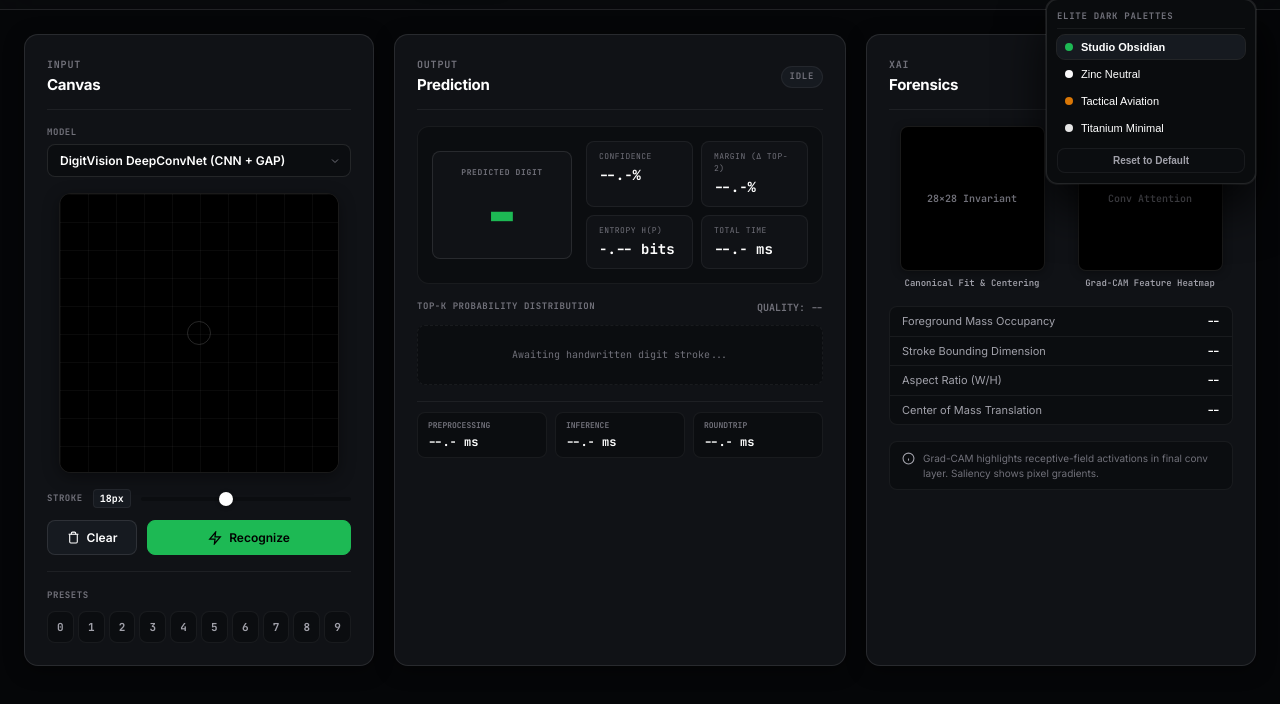
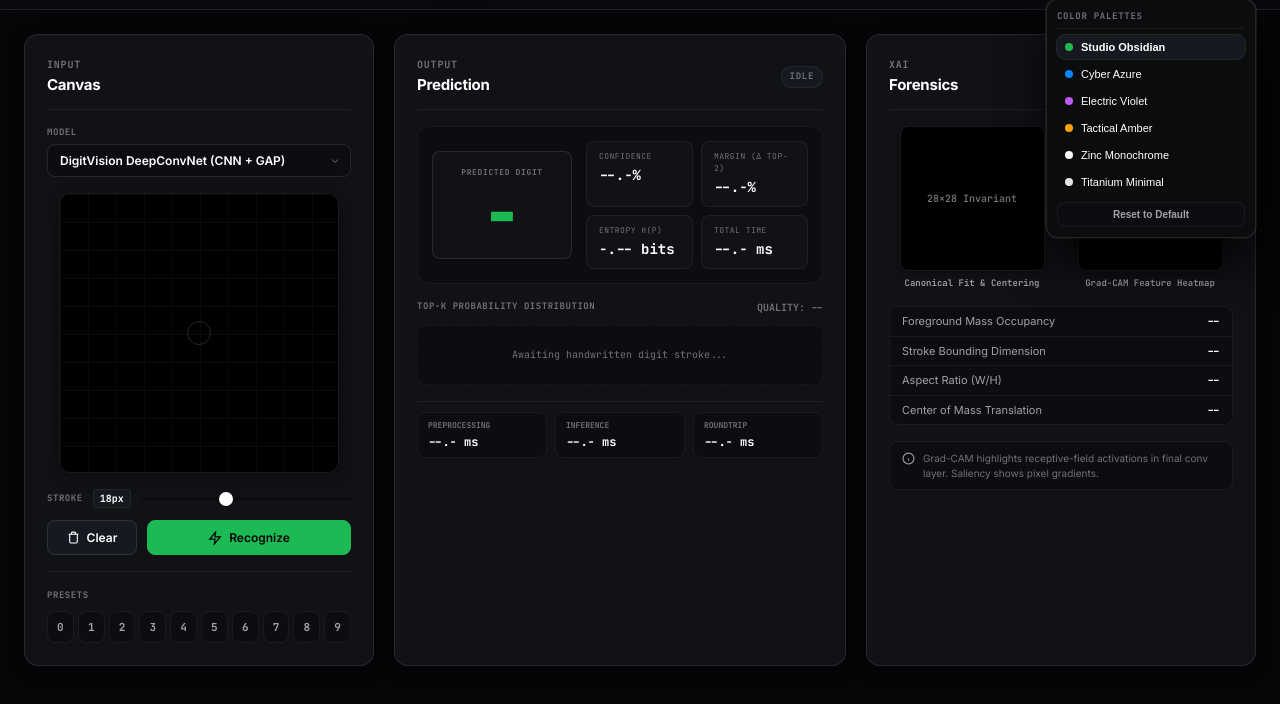
Before and after one commit to tejassxo/DigitVision_ML, a plain HTML site: page public/index.html in a window 1280 px wide. Both pictures are taken after a click on the button "Palette". Shown: the part 52-756 px from the top of the page. Drawn offline with nearby package versions, Linux system fonts and the light colour scheme; no server answers.

Commit message:
feat: add Apple Pro and carbon monochrome design tokens and color palettes

```diff
--- a/public/css/tokens.css
+++ b/public/css/tokens.css
@@ -96,7 +96,7 @@
 }
 
 /* ==========================================================================
-   THE 4 BATTLE-TESTED ELITE DARK PALETTES
+   THE 6 BATTLE-TESTED COLOR PALETTES
    ========================================================================== */
 
 /* Palette 1: Studio Obsidian (Deepest OLED + Spotify Emerald Indicator - Default) */
@@ -115,11 +115,71 @@
   --accent-interactive: #1db954;
   --accent-interactive-contrast: #000000;
   --accent-primary: #1db954;
-  --accent-muted: rgba(29, 185, 84, 0.12);
-  --accent-hairline: rgba(29, 185, 84, 0.28);
+  --accent-muted: rgba(29, 185, 84, 0.14);
+  --accent-hairline: rgba(29, 185, 84, 0.35);
 }
 
-/* Palette 2: Zinc Neutral (Linear / Vercel Pro Monochrome) */
+/* Palette 2: Cyber Azure (Apple Pro Electric Blue) */
+[data-palette="cyber-azure"] {
+  --bg-void: #040810;
+  --bg-ground: #080f1d;
+  --bg-surface-1: #0e172a;
+  --bg-surface-2: #172544;
+  --bg-surface-inset: #091020;
+  --border-subtle: rgba(10, 132, 255, 0.10);
+  --border-hairline: rgba(10, 132, 255, 0.20);
+  --border-hover: rgba(10, 132, 255, 0.40);
+  --text-primary: #f0f6fc;
+  --text-secondary: #94a3b8;
+  --text-muted: #64748b;
+  --accent-interactive: #0a84ff;
+  --accent-interactive-contrast: #ffffff;
+  --accent-primary: #0a84ff;
+  --accent-muted: rgba(10, 132, 255, 0.15);
+  --accent-hairline: rgba(10, 132, 255, 0.40);
+}
+
+/* Palette 3: Electric Violet (Apple Neon Purple) */
+[data-palette="electric-violet"] {
+  --bg-void: #080510;
+  --bg-ground: #0f0a1c;
+  --bg-surface-1: #17102a;
+  --bg-surface-2: #241940;
+  --bg-surface-inset: #0d0818;
+  --border-subtle: rgba(191, 90, 242, 0.10);
+  --border-hairline: rgba(191, 90, 242, 0.20);
+  --border-hover: rgba(191, 90, 242, 0.40);
+  --text-primary: #f8fafc;
+  --text-secondary: #a8a29e;
+  --text-muted: #78716c;
+  --accent-interactive: #bf5af2;
+  --accent-interactive-contrast: #ffffff;
+  --accent-primary: #bf5af2;
+  --accent-muted: rgba(191, 90, 242, 0.15);
+  --accent-hairline: rgba(191, 90, 242, 0.40);
+}
+
+/* Palette 4: Tactical Aviation (Bloomberg / Defense Charcoal + Monospace Amber) */
+[data-palette="tactical-aviation"] {
+  --bg-void: #0b0d0e;
+  --bg-ground: #0f1214;
+  --bg-surface-1: #14181b;
+  --bg-surface-2: #1c2227;
+  --bg-surface-inset: #0e1113;
+  --border-subtle: #1d252b;
+  --border-hairline: #28333b;
+  --border-hover: #3d4c57;
+  --text-primary: #ededed;
+  --text-secondary: #94a3b8;
+  --text-muted: #64748b;
+  --accent-interactive: #ff9f0a;
+  --accent-interactive-contrast: #000000;
+  --accent-primary: #ff9f0a;
+  --accent-muted: rgba(255, 159, 10, 0.14);
+  --accent-hairline: rgba(255, 159, 10, 0.35);
+}
+
+/* Palette 5: Zinc Neutral (Linear / Vercel Pro Monochrome) */
 [data-palette="zinc-neutral"] {
   --bg-void: #09090b;
   --bg-ground: #121215;
@@ -139,27 +199,7 @@
   --accent-hairline: rgba(255, 255, 255, 0.20);
 }
 
-/* Palette 3: Tactical Aviation (Bloomberg / Defense Charcoal + Monospace Amber) */
-[data-palette="tactical-aviation"] {
-  --bg-void: #0b0d0e;
-  --bg-ground: #0f1214;
-  --bg-surface-1: #14181b;
-  --bg-surface-2: #1c2227;
-  --bg-surface-inset: #0e1113;
-  --border-subtle: #1d252b;
-  --border-hairline: #28333b;
-  --border-hover: #3d4c57;
-  --text-primary: #ededed;
-  --text-secondary: #94a3b8;
-  --text-muted: #64748b;
-  --accent-interactive: #d97706;
-  --accent-interactive-contrast: #000000;
-  --accent-primary: #d97706;
-  --accent-muted: rgba(217, 119, 6, 0.14);
-  --accent-hairline: rgba(217, 119, 6, 0.32);
-}
-
-/* Palette 4: Titanium Minimalist (Leica Hardware Warm Achromatic) */
+/* Palette 6: Titanium Minimalist (Leica Hardware Warm Achromatic) */
 [data-palette="titanium-minimalist"] {
   --bg-void: #0c0c0c;
   --bg-ground: #111111;
--- a/public/index.html
+++ b/public/index.html
@@ -61,19 +61,27 @@
             </svg>
           </button>
           <div class="theme-popover hidden" id="theme-popover">
-            <div class="theme-popover-header">Elite Dark Palettes</div>
+            <div class="theme-popover-header">Color Palettes</div>
             <div class="theme-grid">
               <button class="theme-item active" data-palette-val="studio-obsidian">
                 <span class="swatch" style="background: #1DB954;"></span>
                 <span>Studio Obsidian</span>
               </button>
+              <button class="theme-item" data-palette-val="cyber-azure">
+                <span class="swatch" style="background: #0A84FF;"></span>
+                <span>Cyber Azure</span>
+              </button>
+              <button class="theme-item" data-palette-val="electric-violet">
+                <span class="swatch" style="background: #BF5AF2;"></span>
+                <span>Electric Violet</span>
+              </button>
+              <button class="theme-item" data-palette-val="tactical-aviation">
+                <span class="swatch" style="background: #FF9F0A;"></span>
+                <span>Tactical Amber</span>
+              </button>
               <button class="theme-item" data-palette-val="zinc-neutral">
                 <span class="swatch" style="background: #FAFAFA;"></span>
-                <span>Zinc Neutral</span>
-              </button>
-              <button class="theme-item" data-palette-val="tactical-aviation">
-                <span class="swatch" style="background: #D97706;"></span>
-                <span>Tactical Aviation</span>
+                <span>Zinc Monochrome</span>
               </button>
               <button class="theme-item" data-palette-val="titanium-minimalist">
                 <span class="swatch" style="background: #E5E5E5;"></span>
```
